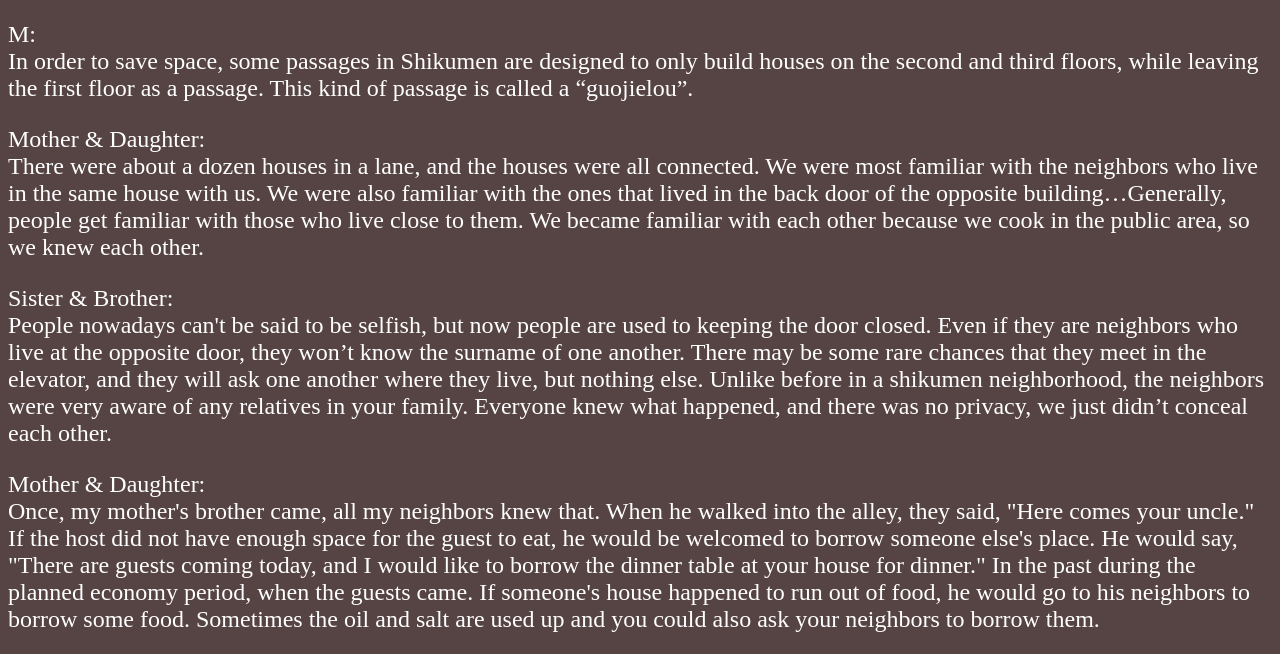
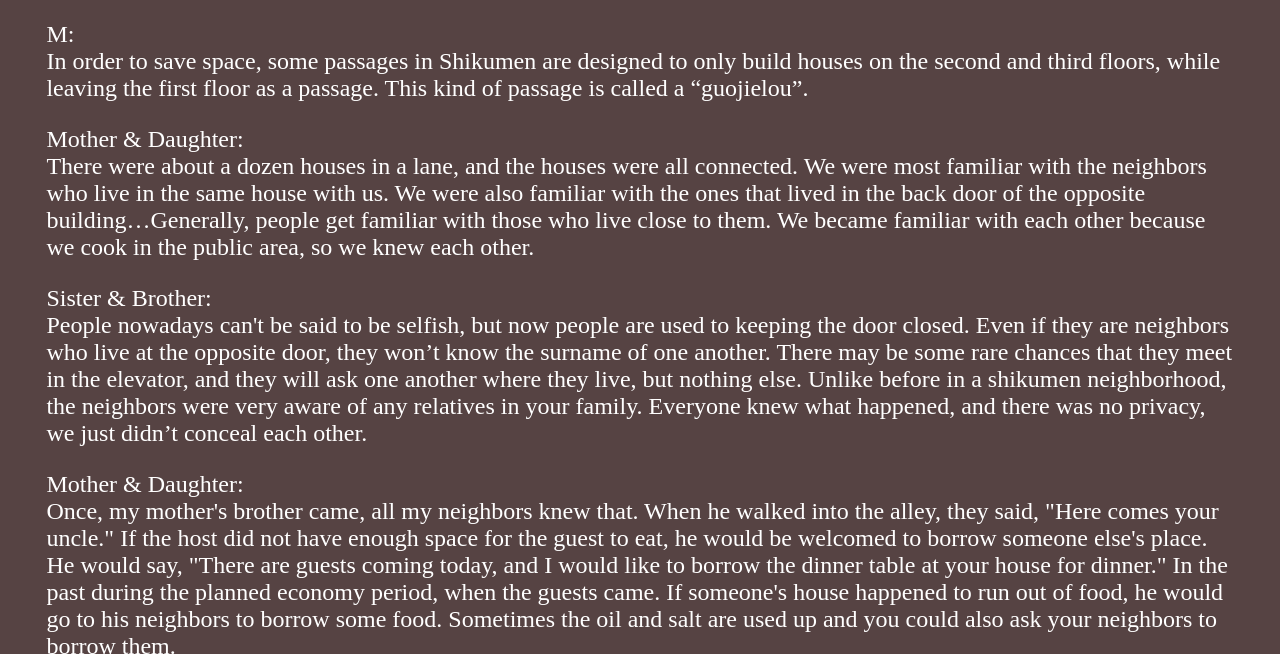
Before and after one commit to yb924/AtTheDoor, a plain HTML site: page three.html in a window 1280 px wide. Shown: the part 963-1617 px from the top of the page. Drawn offline with Linux system fonts and the light colour scheme.

Commit message:
Update three.html

```diff
--- a/three.html
+++ b/three.html
@@ -106,6 +106,8 @@ var _hmt = _hmt || [];
       p{
         color: white;
         font-size: 1.5em;
+          margin-left: 3vw;
+        margin-right: 3vw;
       }
 
       audio{
```
